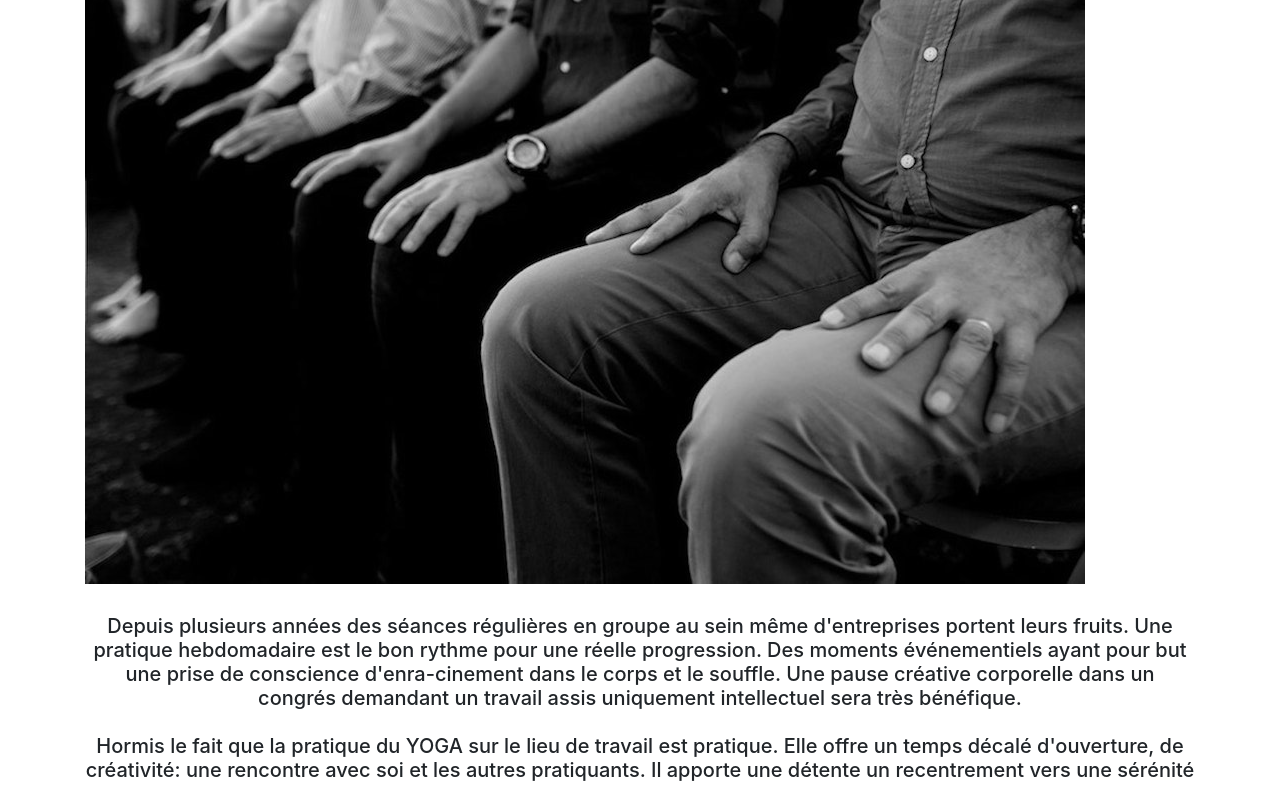
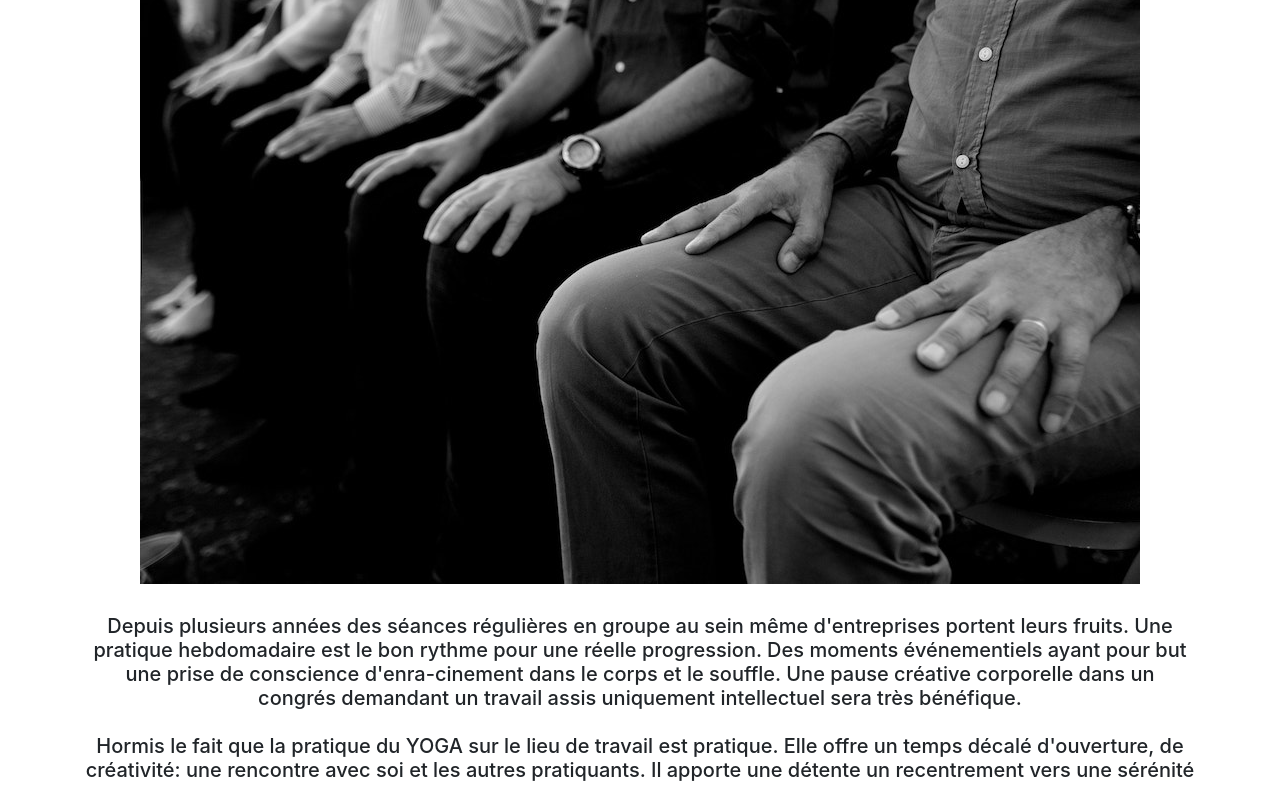
Before and after one commit to Mathieugab/mariepierre-gh-pages, a website with bundled scripts: page yoga-pour-entreprises.html in a window 1280 px wide. Shown: the part 83-868 px from the top of the page. Built offline with nearby package versions, Linux system fonts and the light colour scheme; a web font is replaced by a local one.

Commit message:
image ok

```diff
--- a/yoga-pour-entreprises.html
+++ b/yoga-pour-entreprises.html
@@ -73,15 +73,19 @@
 -->
 
 
+<div class="row">
+<div class="col-lg-12 text-center">
 
-<div class="container">
-
-    <img style=" background-repeat: no-repeat;
+   <!-- <img style=" background-repeat: no-repeat;
     background-attachment: scroll;
     background-position: center center;
-    background-size: cover; display: block;" src="./img/header-entreprise.jpg" alt="Yoga en entreprise" />
+    background-size: cover; display: block;" src="./img/header-entreprise.jpg" alt="Yoga en entreprise" />  -->
+
+    <img class="img-fluid" src="img/portfolio/anhet/1.jpg" alt="">
 
    </div>
+    </div>
+
 <!-- style=" background-repeat: no-repeat;
     background-attachment: scroll;
     background-position: center center;
```
